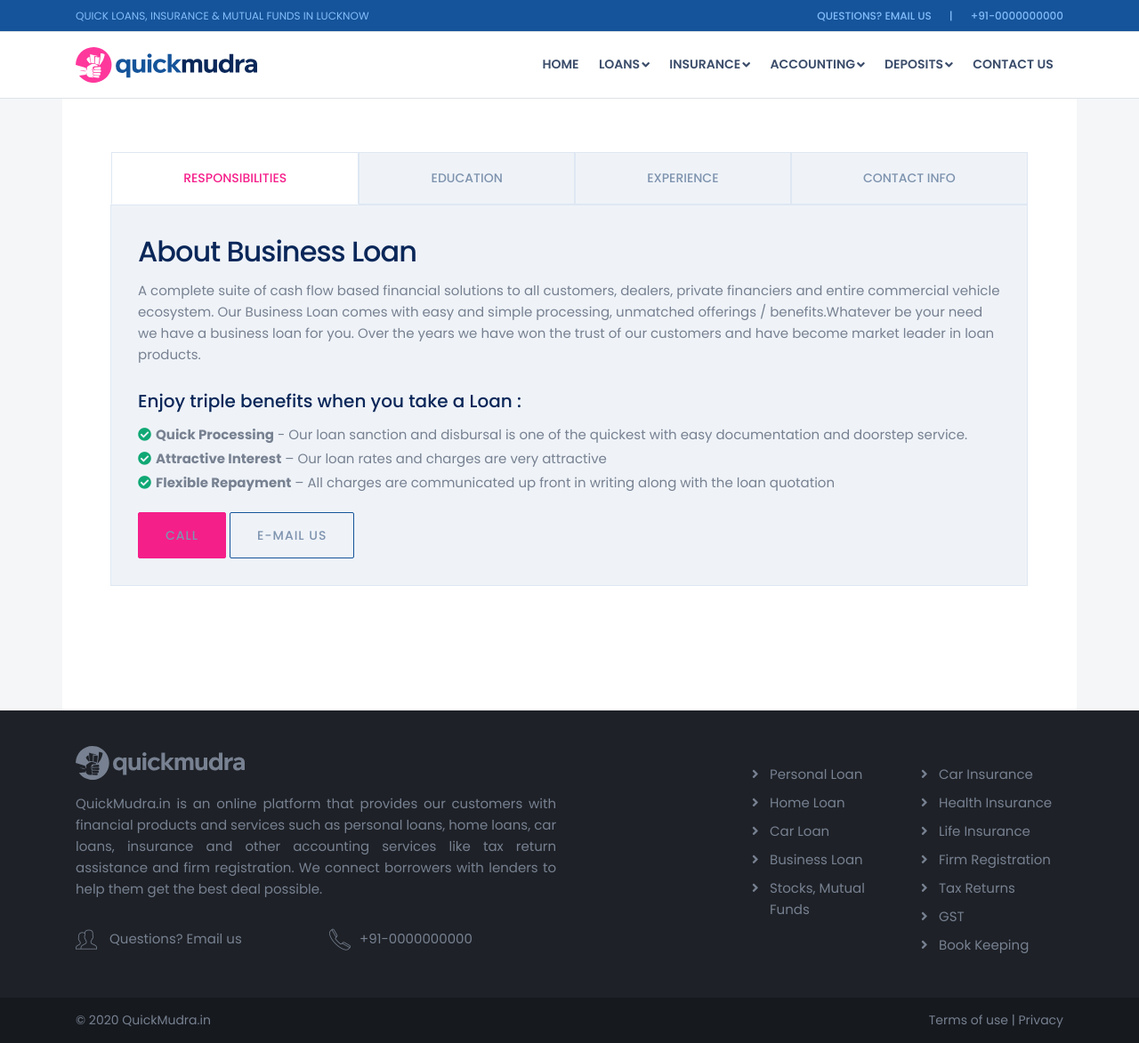
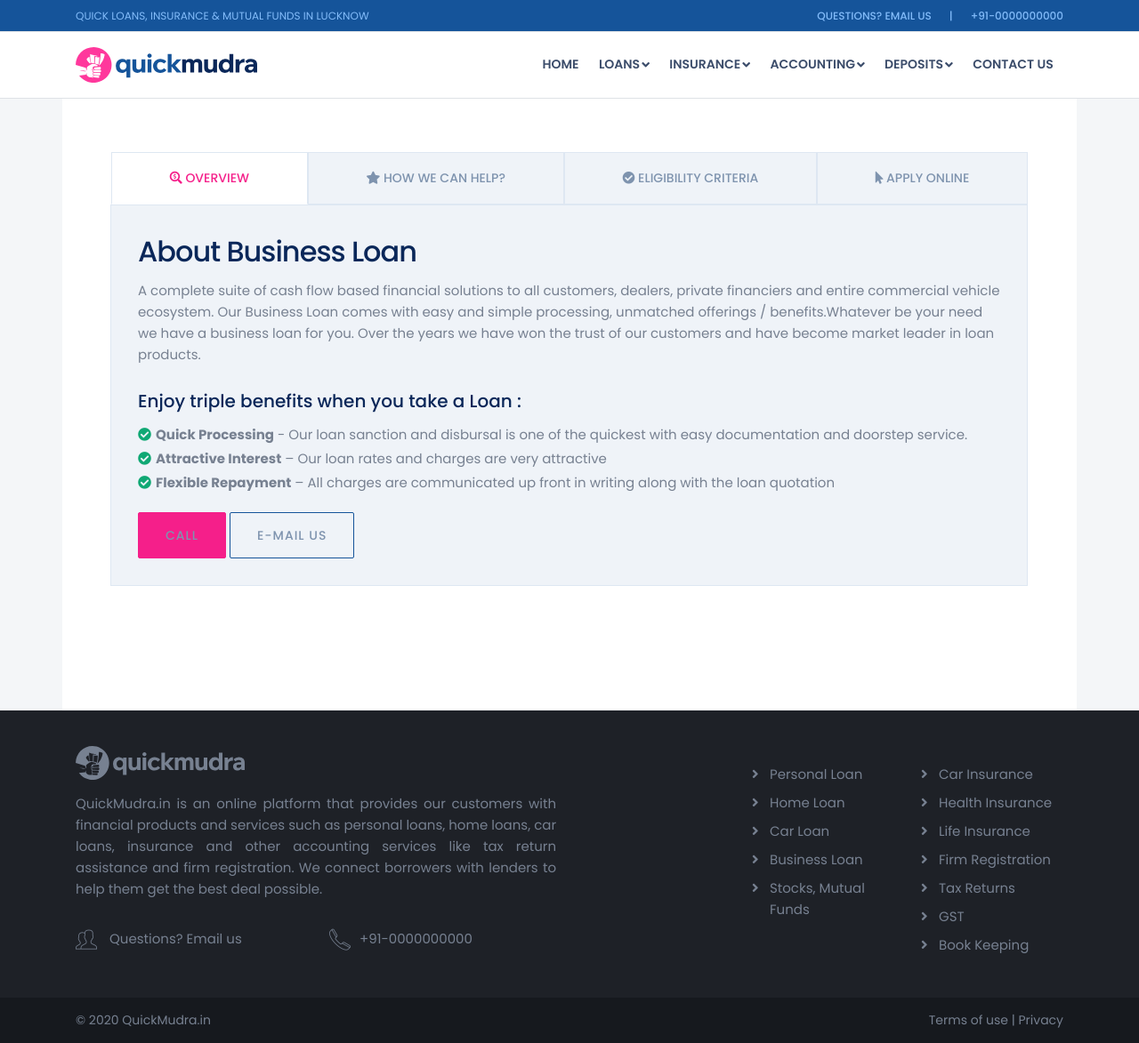
Before and after one commit to jaswinder-singh/creditme, a Jekyll site: the page built from pages/business-loan.html, in a window 1280 px wide and 1173 px high. Shown: the whole window at 89% size. Built offline with Jekyll 4.4.1, drawn with Linux system fonts in a browser that asks for light colours; nearby versions of some CDN libraries.

Commit message:
Update business-loan.html

```diff
--- a/pages/business-loan.html
+++ b/pages/business-loan.html
@@ -14,16 +14,16 @@
                         <!-- Nav tabs -->
                         <ul class="nav nav-tabs nav-fill" id="myTab" role="tablist">
                             <li class="nav-item">
-                                <a class="nav-link active" id="tab-1" data-toggle="tab" href="#overview" role="tab" aria-controls="overview" aria-selected="true">Responsibilities</a>
+                                <a class="nav-link active" id="tab-1" data-toggle="tab" href="#overview" role="tab" aria-controls="overview" aria-selected="true"><i class="fas fa-search-dollar"></i> Overview</a>
                             </li>
                             <li class="nav-item">
-                                <a class="nav-link" id="tab-2" data-toggle="tab" href="#features" role="tab" aria-controls="features" aria-selected="false">Education</a>
+                                <a class="nav-link" id="tab-2" data-toggle="tab" href="#features" role="tab" aria-controls="features" aria-selected="false"><i class="fas fa-star"></i>  How We Can Help?</a>
                             </li>
                             <li class="nav-item">
-                                <a class="nav-link" id="tab-3" data-toggle="tab" href="#eligibility" role="tab" aria-controls="eligibility" aria-selected="false">Experience</a>
+                                <a class="nav-link" id="tab-3" data-toggle="tab" href="#eligibility" role="tab" aria-controls="eligibility" aria-selected="false"><i class="fas fa-check-circle"></i>  Eligibility Criteria</a>
                             </li>
                             <li class="nav-item">
-                                <a class="nav-link" id="tab-4" data-toggle="tab" href="#applynow" role="tab" aria-controls="applynow" aria-selected="false">Contact Info</a>
+                                <a class="nav-link" id="tab-4" data-toggle="tab" href="#applynow" role="tab" aria-controls="applynow" aria-selected="false"><i class="fas fa-mouse-pointer"></i> Apply Online</a>
                             </li>
                         </ul>
 
```
